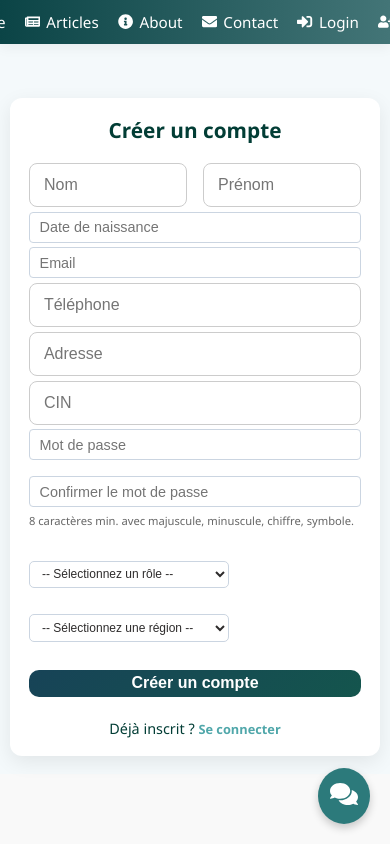
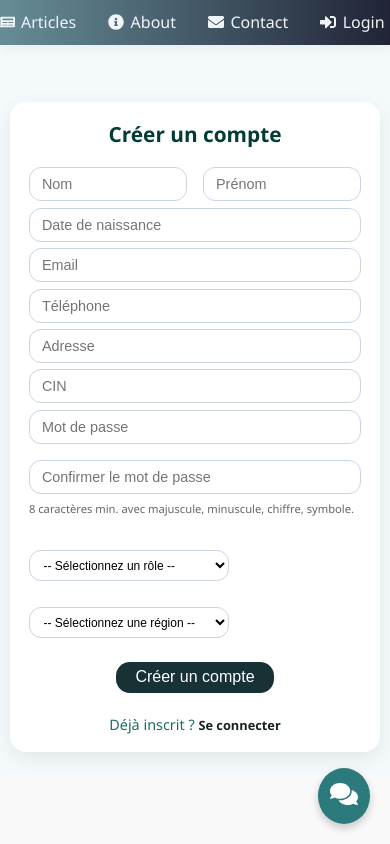
Before and after one commit to Tesnim-22/PFEProject, a React (Vite) app in the folder Frontend/: page /signin in a window 390 px wide. Built offline with nearby package versions, Linux system fonts and the light colour scheme.

Commit message:
css changes

```diff
--- a/Frontend/components/Signin.jsx
+++ b/Frontend/components/Signin.jsx
@@ -68,16 +68,8 @@ const Signin = () => {
         method: "POST",
         headers: { "Content-Type": "application/json" },
         body: JSON.stringify({
-          nom,
-          prenom,
-          dateNaissance,
-          email: email.toLowerCase(),
-          telephone,
-          adresse,
-          cin,
-          password,
-          role,
-          region
+          nom, prenom, dateNaissance, email: email.toLowerCase(),
+          telephone, adresse, cin, password, role, region
         })
       });
 
@@ -109,13 +101,19 @@ const Signin = () => {
   };
 
   return (
+    <div className="signin-page-wrapper">
       <div className="signin-page">
         <div className="signin-container">
           <div className="signin-left">
             <img src="/assets/logovert.jpg" alt="Patient Care Logo" />
           </div>
 
-        <motion.div className="signin-box" initial={{ opacity: 0, x: 50 }} animate={{ opacity: 1, x: 0 }} transition={{ duration: 0.8 }}>
+          <motion.div
+            className="signin-box"
+            initial={{ opacity: 0, x: 50 }}
+            animate={{ opacity: 1, x: 0 }}
+            transition={{ duration: 0.8 }}
+          >
             <div className="signin-header">
               <h2>Créer un compte</h2>
             </div>
@@ -127,8 +125,6 @@ const Signin = () => {
                 <input type="text" placeholder="Nom" value={nom} onChange={(e) => setNom(e.target.value)} required />
                 <input type="text" placeholder="Prénom" value={prenom} onChange={(e) => setPrenom(e.target.value)} required />
               </div>
-
-
 
               <div className="full-width">
                 <DatePicker
@@ -176,19 +172,16 @@ const Signin = () => {
                 </select>
               </div>
 
-
               <button type="submit" className="submit-btn">
                 {loading ? 'Création...' : 'Créer un compte'}
               </button>
-
-
             </form>
 
-          <div class="signin-footer">
-    <p>Déjà inscrit ? <a href="/login" class="signin-link">Se connecter</a></p>
+            <div className="signin-footer">
+              <p>Déjà inscrit ? <Link to="/login" className="signin-link">Se connecter</Link></p>
             </div>
-
           </motion.div>
+        </div>
       </div>
     </div>
   );
--- a/Frontend/styles/CabinetSignupForm.css
+++ b/Frontend/styles/CabinetSignupForm.css
@@ -1,156 +1,156 @@
-body {
+.cabinet-signup-form body {
+    margin: 0;
+    padding: 0;
     background-color: #ffffff;
     font-family: 'Segoe UI', sans-serif;
-    margin: 0;
-    padding: 0;
 }
 
 
-/* === Layout === */
+/* === Layout compact === */
 
-.cabinet-form-wrapper {
+.cabinet-signup-form .cabinet-form-wrapper {
     min-height: 100vh;
     display: flex;
     align-items: center;
     justify-content: center;
-    padding: 4rem 1.5rem;
-    background: linear-gradient(135deg, #f0f9ff 0%, #ffffff 100%);
+    padding: 3rem 1rem;
+    background: linear-gradient(135deg, #eaf6fb 0%, #ffffff 100%);
 }
 
-.cabinet-form-card {
+.cabinet-signup-form .cabinet-form-card {
     background: #ffffff;
-    padding: 3rem;
-    border-radius: 16px;
-    box-shadow: 0 8px 30px rgba(0, 0, 0, 0.08);
+    padding: 2rem;
+    border-radius: 10px;
+    box-shadow: 0 4px 18px rgba(0, 0, 0, 0.06);
     width: 100%;
-    max-width: 640px;
+    max-width: 420px;
     transition: box-shadow 0.3s ease;
 }
 
-.cabinet-form-card h2 {
-    color: #0c0c0b;
-    margin-bottom: 0.4rem;
-    font-size: 2.1rem;
+.cabinet-signup-form .cabinet-form-card h2 {
+    color: #1e2b33;
+    margin-bottom: 0.3rem;
+    font-size: 1.5rem;
     text-align: center;
 }
 
-.cabinet-form-card p {
-    color: #555;
+.cabinet-signup-form .cabinet-form-card p {
+    color: #444;
     text-align: center;
-    margin-bottom: 2.5rem;
-    font-size: 1.05rem;
+    margin-bottom: 2rem;
+    font-size: 0.95rem;
 }
 
 
-/* === Form Layout: vertical === */
+/* === Form Layout === */
 
-.form-row {
+.cabinet-signup-form .form-row {
     display: flex;
     flex-direction: column;
-    margin-bottom: 1.5rem;
+    margin-bottom: 1rem;
 }
 
-label {
+.cabinet-signup-form label {
     display: block;
     font-weight: 600;
-    color: #333;
-    font-size: 0.95rem;
-    margin-bottom: 0.6rem;
+    color: #2c2c2c;
+    font-size: 0.9rem;
+    margin-bottom: 0.4rem;
 }
 
-select,
-input {
+.cabinet-signup-form select,
+.cabinet-signup-form input {
     width: 100%;
-    padding: 0.8rem 1rem;
-    border: 1px solid #d6d6d6;
-    border-radius: 8px;
-    font-size: 1rem;
-    color: #2e2c2c;
-    background-color: #fff;
+    padding: 0.6rem 0.9rem;
+    border: 1px solid #cfdce2;
+    border-radius: 6px;
+    font-size: 0.95rem;
+    color: #1e2b33;
+    background-color: #fdfefe;
     transition: border-color 0.25s, box-shadow 0.25s;
 }
 
-select:focus,
-input:focus {
+.cabinet-signup-form select:focus,
+.cabinet-signup-form input:focus {
     outline: none;
     border-color: #007b8a;
     box-shadow: 0 0 0 3px rgba(0, 123, 138, 0.15);
 }
 
 
-/* === Doctor Selector === */
+/* === Doctor Scroll === */
 
-.doctor-select {
-    max-height: 220px;
+.cabinet-signup-form .doctor-select {
+    max-height: 180px;
     overflow-y: auto;
 }
 
-.no-results {
-    color: #ef4444;
-    font-size: 0.92rem;
-    margin-top: 0.6rem;
+.cabinet-signup-form .no-results {
+    color: #e53935;
+    font-size: 0.9rem;
+    margin-top: 0.5rem;
     text-align: center;
 }
 
 
 /* === Submit Button === */
 
-.submit-button {
+.cabinet-signup-form .submit-button {
     width: 100%;
-    padding: 0.95rem 1.2rem;
-    background: linear-gradient(135deg, #174357 0%, #14554d 100%);
+    padding: 0.75rem 1rem;
+    background: linear-gradient(135deg, #007b8a, #0097a7);
     color: #ffffff;
     border: none;
-    border-radius: 8px;
+    border-radius: 6px;
     font-size: 1rem;
     font-weight: 600;
     cursor: pointer;
     transition: all 0.3s ease;
-    margin-top: 1.2rem;
+    margin-top: 1rem;
 }
 
-.submit-button:hover {
-    transform: translateY(-2px);
-    box-shadow: 0 6px 12px rgba(37, 99, 235, 0.3);
+.cabinet-signup-form .submit-button:hover {
+    transform: translateY(-1px);
+    background: #006573;
 }
 
-.submit-button:disabled {
-    background: #94a3b8;
+.cabinet-signup-form .submit-button:disabled {
+    background: #a6bfc5;
     cursor: not-allowed;
+    transform: none;
     box-shadow: none;
-    transform: none;
 }
 
 
-/* === Message Styles === */
+/* === Messages === */
 
-.message {
-    padding: 1rem;
-    border-radius: 8px;
-    margin-bottom: 1.5rem;
+.cabinet-signup-form .message {
+    padding: 0.9rem;
+    border-radius: 6px;
+    margin-bottom: 1.2rem;
     text-align: center;
     font-weight: 500;
-    font-size: 1rem;
+    font-size: 0.95rem;
 }
 
-.message.success {
-    background-color: #dcfce7;
-    color: #2e7d32;
+.cabinet-signup-form .message.success {
+    background-color: #dbf3e4;
+    color: #20764d;
 }
 
-.message.error {
-    background-color: #fee2e2;
+.cabinet-signup-form .message.error {
+    background-color: #fdecea;
     color: #c62828;
 }
 
 
 /* === Responsive === */
 
-@media (max-width: 768px) {
-    .cabinet-form-card {
-        padding: 2rem;
+@media (max-width: 600px) {
+    .cabinet-signup-form .cabinet-form-card {
+        padding: 1.5rem;
     }
-    .cabinet-form-wrapper {
+    .cabinet-signup-form .cabinet-form-wrapper {
         padding: 2rem 1rem;
     }
 }
--- a/Frontend/styles/PatientSignupForm.css
+++ b/Frontend/styles/PatientSignupForm.css
@@ -1,155 +1,123 @@
-/* === Global reset & background === */
-
-body {
-    margin: 0;
-    padding: 0;
-    font-family: 'Segoe UI', Tahoma, Geneva, Verdana, sans-serif;
-    background-color: #f5f9fa;
-}
-
-
-/* === Wrapper with spacing under fixed navbar === */
-
-.patient-form-wrapper {
+.patient-signup-form .patient-form-wrapper {
     display: flex;
     justify-content: center;
     align-items: center;
-    padding: 120px 20px 60px;
-    /* ✅ grand espace haut et bas */
+    padding: 80px 20px;
     min-height: 100vh;
-    scroll-margin-top: 100px;
+    background-color: #f0f4f8;
+    font-family: 'Segoe UI', Tahoma, Geneva, Verdana, sans-serif;
 }
 
-
-/* === Card style === */
-
-.patient-form-card {
+.patient-signup-form .patient-form-card {
     background: #ffffff;
-    padding: 40px 50px;
-    border-radius: 16px;
-    box-shadow: 0 10px 25px rgba(0, 0, 0, 0.08);
-    max-width: 640px;
+    padding: 30px 35px;
+    border-radius: 4px;
+    /* carré */
+    box-shadow: 0 4px 12px rgba(0, 0, 0, 0.05);
+    max-width: 460px;
     width: 100%;
     transition: box-shadow 0.3s ease;
 }
 
-.patient-form-card h2 {
-    font-size: 2rem;
+.patient-signup-form .patient-form-card h2 {
+    font-size: 1.6rem;
     margin-bottom: 10px;
-    color: #222;
+    color: #1b3c47;
     text-align: center;
 }
 
-.patient-form-card p {
-    font-size: 1rem;
-    color: #555;
-    margin-bottom: 25px;
-    text-align: center;
+.patient-signup-form .patient-form-card form {
+    display: flex;
+    flex-direction: column;
+    gap: 16px;
 }
 
-
-/* === Form layout === */
-
-form {
-    display: flex;
-    flex-direction: column;
-    gap: 18px;
-}
-
-label {
+.patient-signup-form .patient-form-card label {
     font-weight: 600;
-    color: #333;
+    color: #222;
     font-size: 0.95rem;
     display: flex;
     flex-direction: column;
     gap: 6px;
 }
 
-input[type="text"],
-input[type="tel"],
-input[type="date"] {
-    padding: 12px 14px;
-    font-size: 1rem;
-    border-radius: 8px;
-    border: 1px solid #ccc;
-    background-color: #fff;
+.patient-signup-form .patient-form-card input[type="tel"],
+.patient-signup-form .patient-form-card input[type="file"],
+.patient-signup-form .patient-form-card select,
+.patient-signup-form .patient-form-card textarea {
+    padding: 10px 12px;
+    font-size: 0.95rem;
+    border-radius: 4px;
+    /* carré */
+    border: 1px solid #b0c6cf;
+    background-color: #fefefe;
     transition: border 0.3s ease, box-shadow 0.3s ease;
 }
 
-input:focus {
-    border-color: #007d91;
+.patient-signup-form .patient-form-card input:focus,
+.patient-signup-form .patient-form-card select:focus,
+.patient-signup-form .patient-form-card textarea:focus {
+    border-color: #337ab7;
     outline: none;
-    box-shadow: 0 0 6px rgba(0, 125, 145, 0.2);
+    box-shadow: 0 0 4px rgba(51, 122, 183, 0.2);
 }
 
+.patient-signup-form .preview-container {
+    margin-top: 10px;
+}
 
-/* === Capture Button === */
+.patient-signup-form .preview-container img {
+    max-width: 90px;
+    border-radius: 4px;
+    /* carré */
+}
 
-.capture-btn {
-    margin-top: 4px;
+.patient-signup-form .success-message {
+    margin-bottom: 12px;
+    background-color: #e4f5eb;
+    border-left: 4px solid #3e8e41;
     padding: 10px 16px;
-    background-color: #007d91;
+    border-radius: 4px;
+    color: #1a5e20;
+    font-weight: 500;
+    font-size: 0.9rem;
+}
+
+.patient-signup-form .error-message {
+    margin-bottom: 12px;
+    background-color: #fdecea;
+    border-left: 4px solid #c62828;
+    padding: 10px 16px;
+    border-radius: 4px;
+    color: #8b1c1c;
+    font-weight: 500;
+    font-size: 0.9rem;
+}
+
+.patient-signup-form .submit-btn {
+    margin-top: 10px;
+    background: #286090;
     color: white;
     border: none;
-    border-radius: 8px;
+    padding: 12px;
+    border-radius: 4px;
+    /* carré */
+    font-size: 0.95rem;
+    font-weight: 600;
     cursor: pointer;
-    font-size: 0.95rem;
-    transition: background-color 0.3s ease;
-    width: fit-content;
+    transition: background-color 0.3s ease, transform 0.2s ease;
 }
 
-.capture-btn:hover {
-    background-color: #005e6b;
+.patient-signup-form .submit-btn:hover {
+    background-color: #1b4f72;
+    transform: translateY(-1px);
 }
 
-.capture-btn.captured {
-    background-color: #28a745;
-}
-
-
-/* === Submit Button === */
-
-.submit-btn {
-    margin-top: 15px;
-    background: linear-gradient(135deg, #174357, #14554d);
-    color: white;
-    border: none;
-    padding: 14px;
-    border-radius: 10px;
-    font-size: 1rem;
-    font-weight: bold;
-    cursor: pointer;
-    transition: all 0.3s ease;
-}
-
-.submit-btn:hover {
-    transform: translateY(-2px);
-    background-color: #0f404f;
-}
-
-
-/* === Success Message === */
-
-.success-message {
-    margin-bottom: 15px;
-    background-color: #e6f9e7;
-    border-left: 5px solid #4caf50;
-    padding: 12px 18px;
-    border-radius: 8px;
-    color: #2e7d32;
-    font-weight: 500;
-    font-size: 0.95rem;
-}
-
-
-/* === Responsive === */
-
 @media (max-width: 768px) {
-    .patient-form-card {
-        padding: 30px 25px;
+    .patient-signup-form .patient-form-card {
+        padding: 25px 20px;
     }
-    .submit-btn,
-    .capture-btn {
+    .patient-signup-form .submit-btn {
         width: 100%;
         text-align: center;
     }
--- a/Frontend/styles/Signin.css
+++ b/Frontend/styles/Signin.css
@@ -1,6 +1,6 @@
-/* Reset and Global Styles */
+/* === SCOPED SIGNIN STYLES === */
 
-body {
+.signin-page-wrapper body {
     margin: 0;
     padding: 0;
     font-family: 'Segoe UI', sans-serif;
@@ -8,60 +8,29 @@ body {
 }
 
 
-/* Navbar */
+/* === Page Layout === */
 
-.navbar {
-    background: linear-gradient(90deg, #0b4446, #437577);
-    padding: 0.6rem 1.5rem;
-    color: white;
-    position: fixed;
-    top: 0;
-    left: 0;
-    width: 100%;
-    z-index: 1000;
-}
-
-.nav-links {
-    display: flex;
-    justify-content: center;
-    gap: 1.2rem;
-    list-style: none;
-    margin: 0;
-    padding: 0;
-}
-
-.nav-links li a {
-    color: #fff;
-    text-decoration: none;
-    font-size: 0.95rem;
-    font-weight: 500;
-}
-
-
-/* Sign-in Page */
-
-.signin-page {
+.signin-page-wrapper .signin-page {
     display: flex;
     justify-content: center;
     align-items: center;
     min-height: calc(100vh - 70px);
     padding-top: 80px;
-    /* Augmenter la distance entre la navbar et le contenu */
     background-color: #f4f9fb;
 }
 
-.signin-container {
+.signin-page-wrapper .signin-container {
     display: flex;
     flex-direction: row;
     max-width: 720px;
     width: 95%;
     background: #fff;
-    border-radius: 12px;
+    border-radius: 16px;
     box-shadow: 0 6px 20px rgba(0, 0, 0, 0.08);
     overflow: hidden;
 }
 
-.signin-left {
+.signin-page-wrapper .signin-left {
     flex: 1;
     background-color: #f9fafa;
     display: flex;
@@ -70,30 +39,24 @@ body {
     padding: 1.5rem;
 }
 
-
-/* Style de l'image dans le formulaire */
-
-.signin-left img {
+.signin-page-wrapper .signin-left img {
     width: 110%;
     height: auto;
     object-fit: cover;
     border-radius: 50%;
     transition: transform 0.3s ease, filter 0.3s ease;
     margin-left: 1%;
-    -webkit-transition: transform 0.3s ease, filter 0.3s ease;
-    -moz-transition: transform 0.3s ease, filter 0.3s ease;
-    -ms-transition: transform 0.3s ease, filter 0.3s ease;
-    -o-transition: transform 0.3s ease, filter 0.3s ease;
 }
 
-.signin-left img:hover {
+.signin-page-wrapper .signin-left img:hover {
     transform: scale(1.2);
-    /* Agrandir l'image davantage au survol */
     filter: brightness(1.2);
-    /* Augmenter la luminosité au survol */
 }
 
-.signin-box {
+
+/* === Form Section === */
+
+.signin-page-wrapper .signin-box {
     flex: 1.2;
     padding: 1rem 1.2rem;
     display: flex;
@@ -101,180 +64,171 @@ body {
     justify-content: center;
 }
 
-.signin-header h2 {
+.signin-page-wrapper .signin-header h2 {
     font-size: 1.3rem;
     margin-bottom: 1rem;
     color: #023d35;
     text-align: center;
 }
 
-
-/* Form Styles */
-
-.signup-form {
+.signin-page-wrapper .signin-form {
     display: flex;
     flex-direction: column;
-    gap: 0.3rem;
+    gap: 0.4rem;
 }
 
-.signup-form input,
-.signup-form select,
-.signup-form .react-datepicker-custom {
+.signin-page-wrapper .signin-form input,
+.signin-page-wrapper .signin-form select,
+.signin-page-wrapper .signin-form .react-datepicker-custom {
     width: 100%;
-    padding: 0.4rem 0.6rem;
-    /* uniforme */
+    padding: 0.5rem 0.75rem;
     font-size: 0.9rem;
     border: 1px solid #cbd5e1;
-    border-radius: 4px;
+    border-radius: 12px;
+    /* Rounded style applied here */
     background-color: #ffffff;
     box-sizing: border-box;
 }
 
 
-/* Grouped Fields */
+/* === Grouped Fields === */
 
-.name-fields,
-.password-fields {
+.signin-page-wrapper .name-fields,
+.signin-page-wrapper .password-fields {
     display: flex;
     gap: 1rem;
     width: 100%;
 }
 
-.name-fields input,
-.password-fields input,
-.select-fields select {
+.signin-page-wrapper .name-fields input,
+.signin-page-wrapper .password-fields input,
+.signin-page-wrapper .select-fields select {
     flex: 1;
     min-width: 0;
-    /* empêche les débordements */
-    padding: 0.4rem 0.6rem;
-    /* même padding que ci-dessus */
+    padding: 0.5rem 0.75rem;
     font-size: 0.9rem;
+    border-radius: 12px;
 }
 
 
-/* Password Info */
+/* === Password Info === */
 
-.password-hint {
+.signin-page-wrapper .password-hint {
     font-size: 0.7rem;
     margin-bottom: 0.5rem;
     color: #666;
 }
 
 
-/* Role/Region Select */
+/* === Select Fields === */
 
-
-/* Role and Region Fields */
-
-.select-fields {
+.signin-page-wrapper .select-fields {
     display: flex;
     gap: 1rem;
-    /* Ajoute un espace entre les champs */
     margin-top: 0.5rem;
     margin-bottom: 0.5rem;
     width: 100%;
 }
 
-.select-fields select {
+.signin-page-wrapper .select-fields select {
     flex: 1;
-    padding: 0.3rem 0.5rem;
+    padding: 0.4rem 0.6rem;
     font-size: 0.75rem;
     border: 1px solid #cbd5e1;
-    border-radius: 5px;
+    border-radius: 12px;
+    /* Rounded */
     background-color: #fff;
 }
 
 
-/* Submit Button */
+/* === Submit Button === */
 
-
-/* Bouton */
-
-.submit-btn {
-    background-color: #4CAF50 !important;
-    /* Couleur plus brillante */
+.signin-page-wrapper .submit-btn {
+    background-color: #173135;
     color: #ffffff !important;
     font-size: 1rem !important;
-    /* Taille un peu plus petite */
-    padding: 0.3rem 1rem !important;
-    /* Réduire un peu la taille */
+    padding: 0.4rem 1.2rem !important;
     border: none;
-    border-radius: 3px;
-    margin: 0.4rem auto 0;
+    border-radius: 14px;
+    /* Rounded button */
+    margin: 0.6rem auto 0;
     cursor: pointer;
     width: fit-content;
     display: block;
     transition: background 0.3s ease;
 }
 
-.submit-btn:hover {
+.signin-page-wrapper .submit-btn:hover {
     background-color: #66bb6a !important;
-    /* Une teinte plus claire sur hover */
 }
 
 
-/* DatePicker */
+/* === DatePicker === */
 
-.react-datepicker-wrapper {
+.signin-page-wrapper .react-datepicker-wrapper {
     width: 100%;
 }
 
-.react-datepicker__input-container input {
-    padding: 0.4rem 0.6rem;
+.signin-page-wrapper .react-datepicker__input-container input {
+    padding: 0.5rem 0.75rem;
     font-size: 0.9rem;
     border: 1px solid #cbd5e1;
-    border-radius: 4px;
+    border-radius: 12px;
     background-color: #ffffff;
 }
 
 
-/* Footer Text */
+/* === Message === */
 
-.signin-footer {
+.signin-page-wrapper .message {
     text-align: center;
-    /* Centre le texte */
+    margin-bottom: 10px;
+    font-weight: 500;
+    color: #d32f2f;
+    font-size: 0.9rem;
+}
+
+
+/* === Footer === */
+
+.signin-page-wrapper .signin-footer {
+    text-align: center;
     margin-top: 20px;
     font-size: 0.9rem;
-    color: #023d35;
-    /* Couleur de texte de base */
+    color: #186d62;
 }
 
-.signin-footer p {
+.signin-page-wrapper .signin-footer p {
     margin: 0;
 }
 
-
-/* Lien Se connecter */
-
-.signin-link {
-    color: #50a7aa;
-    /* Couleur brillante pour le lien */
+.signin-page-wrapper .signin-link {
+    color: #16241f;
     text-decoration: none;
     font-weight: bold;
     transition: color 0.3s ease;
 }
 
-.signin-link:hover {
-    color: #308764;
-    /* Couleur plus foncée au survol */
+.signin-page-wrapper .signin-link:hover {
+    color: #0f5f3f;
 }
 
 
-/* Responsive Design */
+/* === Responsive === */
 
 @media (max-width: 768px) {
-    .signin-container {
+    .signin-page-wrapper .signin-container {
         flex-direction: column;
     }
-    .signin-left {
+    .signin-page-wrapper .signin-left {
         display: none;
     }
-    .signin-box {
+    .signin-page-wrapper .signin-box {
         flex: 1;
         padding: 1rem 1.2rem;
     }
-    .password-fields,
-    .select-fields {
+    .signin-page-wrapper .password-fields,
+    .signin-page-wrapper .select-fields {
         flex-direction: column;
     }
 }
```
Also changed, not shown: Frontend/components/CabinetSignupForm.jsx (+4 -12 lines), Frontend/components/HospitalSignupForm.jsx (+5 -3 lines), Frontend/components/PatientSignupForm.jsx (+15 -10 lines), Frontend/styles/HospitalSignupForm.css (added, +80 -0 lines). Lines whose indentation alone changed are shown as unchanged.
